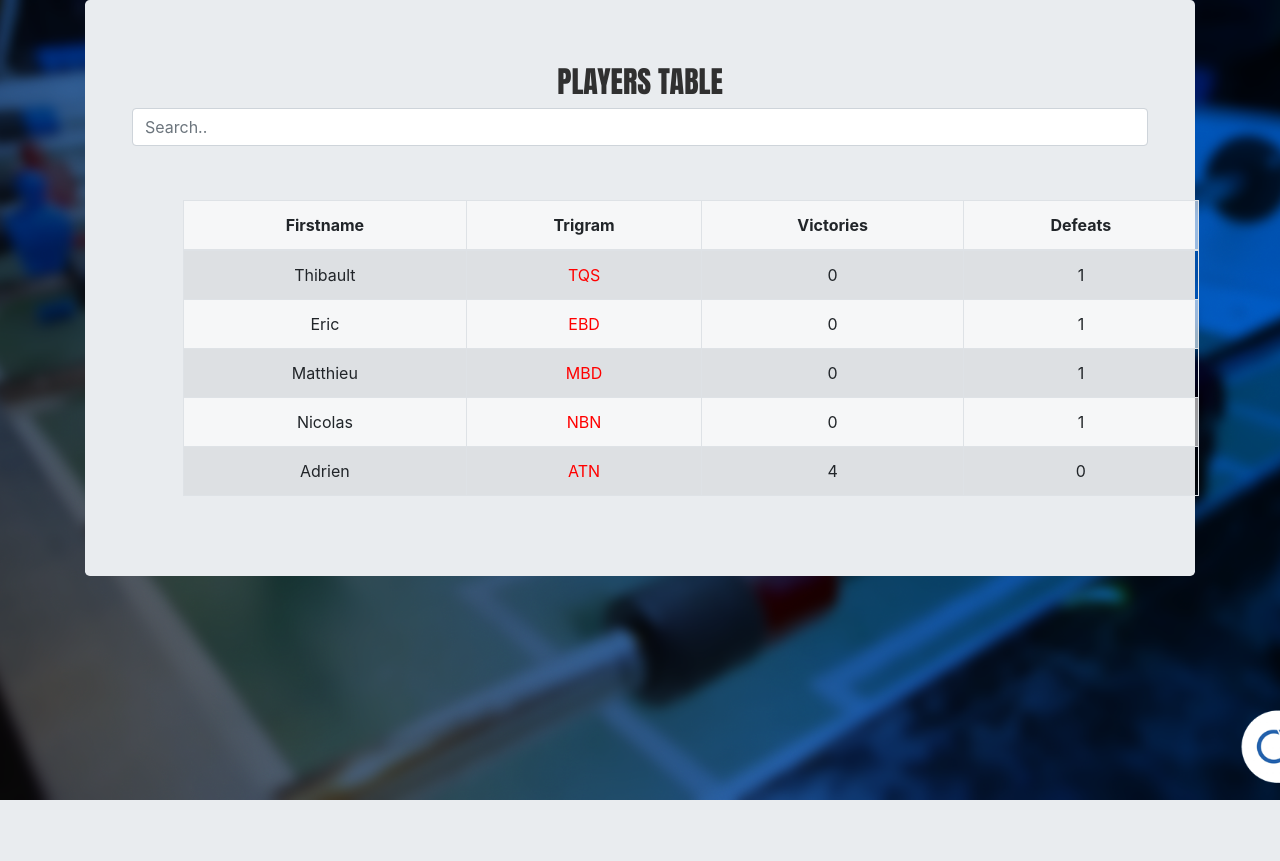
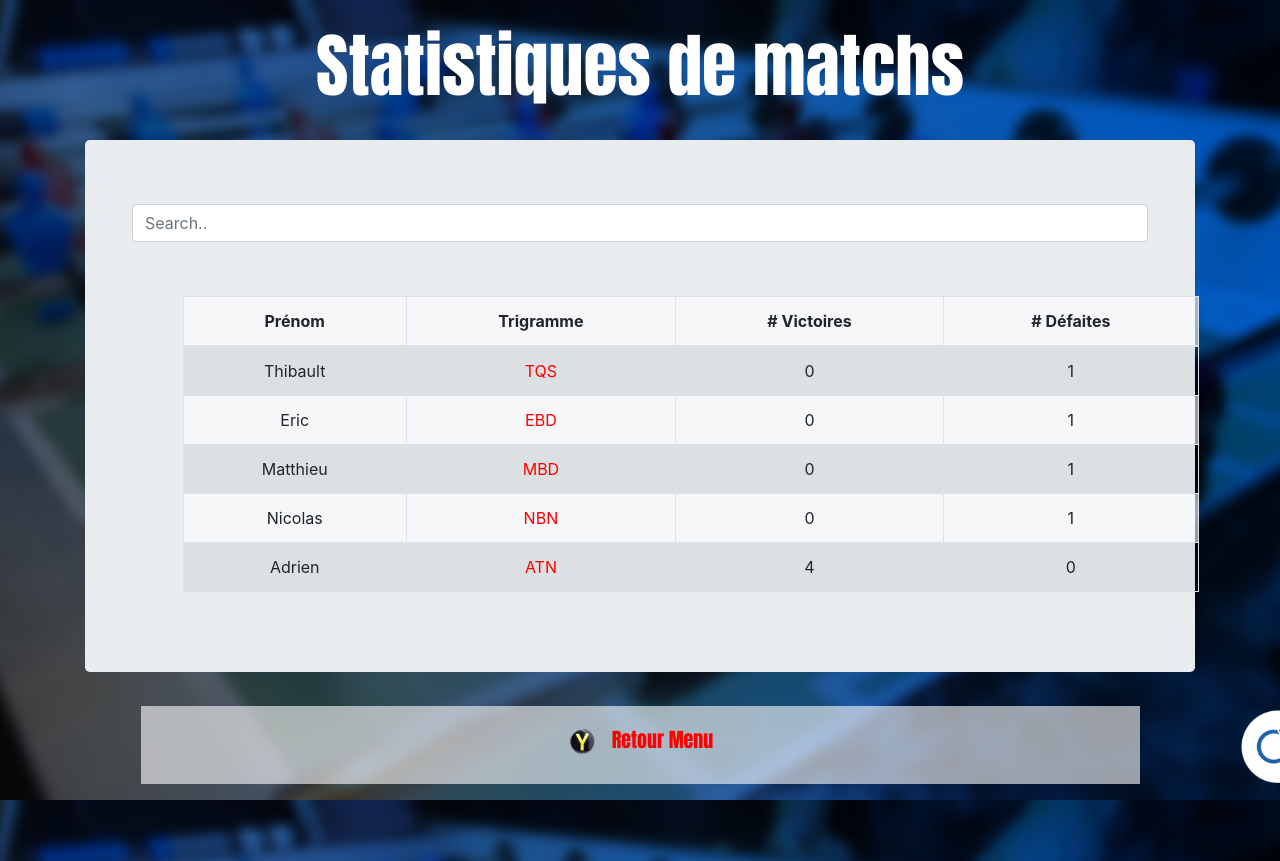
Before and after one commit to atournillon/BabyFootConnecte, a Flask app: page /players in a window 1280 px wide. Before the commit the page ends 800 px from the top, so only its background shows below. Run offline with Flask 2, Linux system fonts and the light colour scheme; some libraries are stand-ins or nearby versions.

Commit message:
Modification texte + footer

```diff
--- a/templates/players.html
+++ b/templates/players.html
@@ -1,20 +1,21 @@
 {% extends 'layout.html' %}
 
 {% block body %}
+
+</br>
+<h1>Statistiques de matchs</h1>
+</br>
   <div class="jumbotron">
-
-
     <div class="container">
-      <h2>Players Table</h2>
       <input class="form-control" id="myInput" type="text" placeholder="Search..">
       <br>
       <table class="table table-bordered table-striped">
         <thead>
           <tr>
-            <th>Firstname</th>
-            <th>Trigram</th>
-            <th>Victories</th>
-            <th>Defeats</th>
+            <th>Prénom</th>
+            <th>Trigramme</th>
+            <th># Victoires</th>
+            <th># Défaites</th>
           </tr>
         </thead>
         <tbody id="myTable">
@@ -43,4 +44,14 @@
 
 
   </div>
+
+
+<footer id="footer">
+  	<table id="footer">
+		<tr id="tr_footer">
+  			<td id="td_footer"><h3><a href="{{ url_for('index') }}"><img src="static/img/retour.png" style="width:30px;height:30px; margin: 0 15px 0 0;">Retour Menu</a></h3></td>
+  		</tr>
+ 	</table>
+</footer>
+
 {% endblock %}
```
